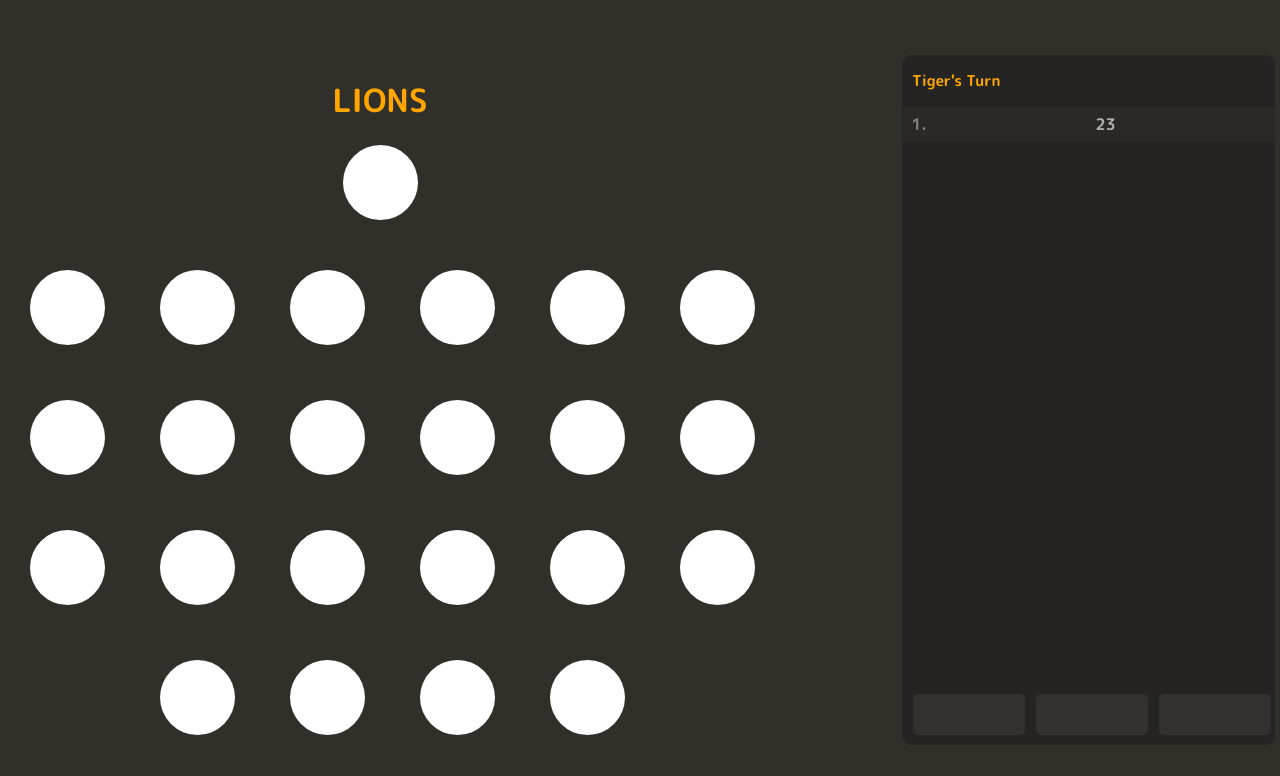
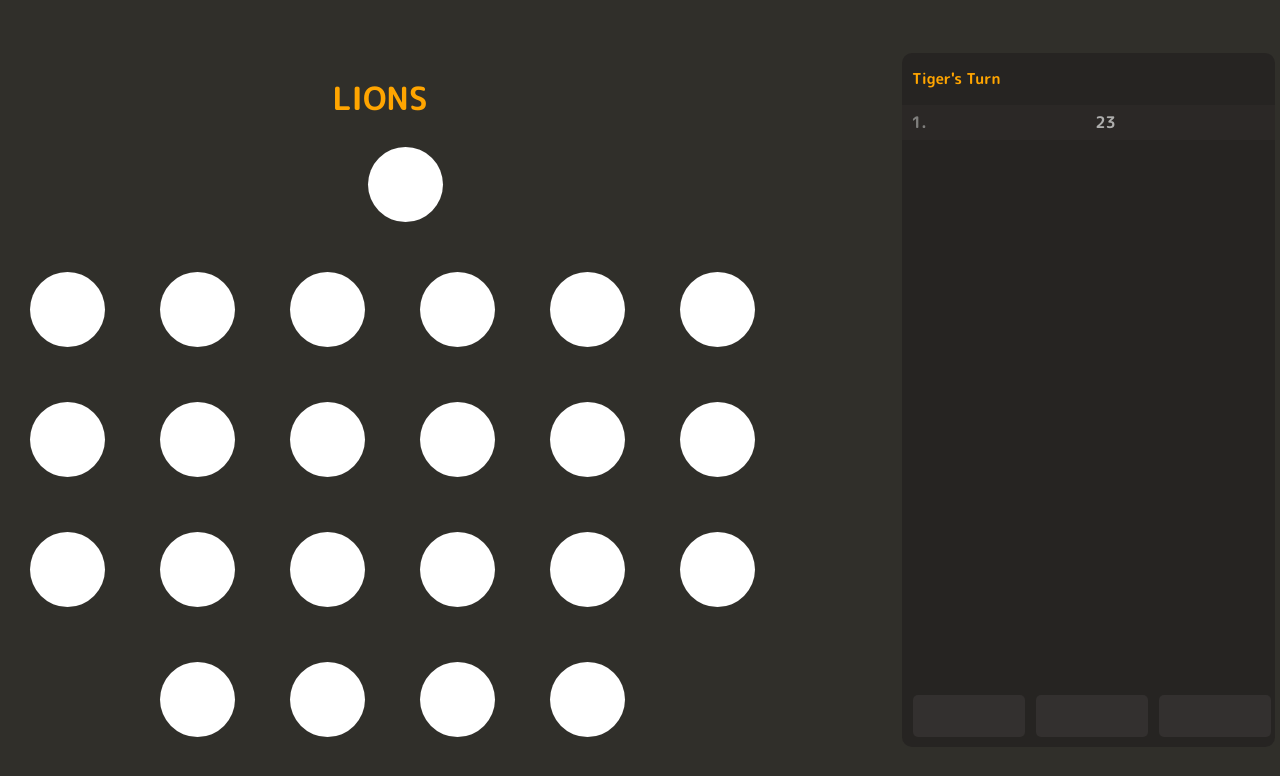
Before and after one commit to VikramChandraNarra/ligerr-official, a React (Create React App) app: page / in a window 1280 px wide. Shown: the top 776 px of the page. Built offline with nearby package versions, Linux system fonts and the light colour scheme.

Commit message:
board fixed

```diff
--- a/src/components/Board.css
+++ b/src/components/Board.css
@@ -16,6 +16,7 @@
 
 .gameScreen {
     display: flex;
+
     justify-content: center;
     /* align-items: center; */
 }
@@ -61,14 +62,16 @@
 }
 
 #a1 {
-    margin: auto;
-    margin-bottom: 25px;
+    position: relative;
+
+    left: 45%;
 }
+
+
+
 #b1 {
     /* grid-column-start: 1;
     grid-row-start: 2; */
-
-
 }
 
 #e1 {
--- a/src/components/Board.js
+++ b/src/components/Board.js
@@ -575,6 +575,11 @@ export default function Board({ position }) {
     }
 
 
+
+
+
+
+
     return (
         <div className='gameScreen'>
             <div className='gameBoard'>
```
